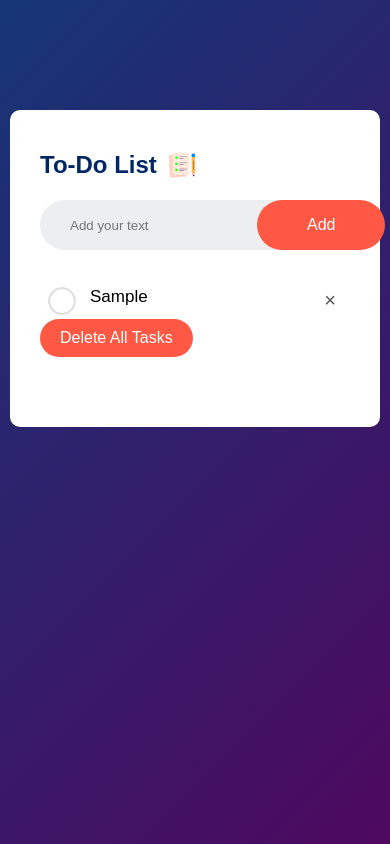
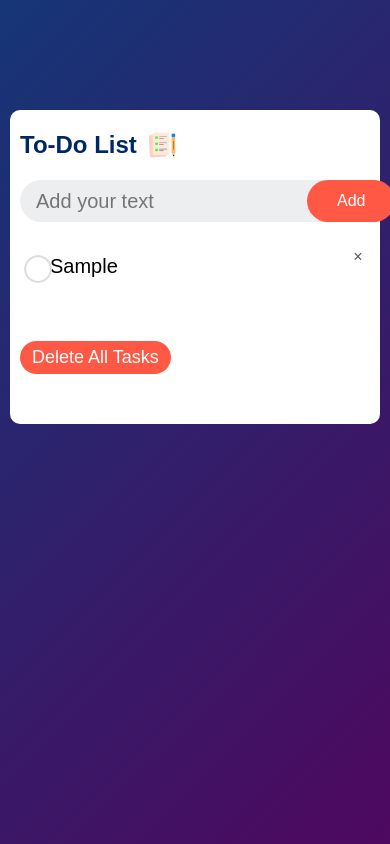
Before and after one commit to GomtiAhir/ToDo-, a plain HTML site: page index.html in a window 390 px wide. Both pictures are taken after typing "Sample" into the empty fields and a click on the button "Add". Drawn offline with Linux system fonts and the light colour scheme.

Commit message:
first commit

```diff
--- a/script.js
+++ b/script.js
@@ -1,5 +1,6 @@
 const inputBox = document.getElementById("input-box");
 const listContainer = document.getElementById("list-container");
+
 
 function addTask() {
     if (inputBox.value === '') {
--- a/style.css
+++ b/style.css
@@ -107,7 +107,7 @@ ul li span:hover{
     background: #edeef0;
 }
 .btn{
-
+     margin-top: 55px;
     padding: 10px 20px;
     background: #ff5945;
     color: #fff;
@@ -115,3 +115,83 @@ ul li span:hover{
     cursor: pointer;
     border-radius: 40px;
 }
+
+/* For tablet devices (e.g., iPad) */
+@media only screen and (max-width: 1024px) {
+    .container {
+        padding: 20px;
+    }
+    .todo-app {
+        padding: 30px 20px 60px;
+    }
+    .row {
+        padding-left: 15px;
+    }
+    input {
+        padding: 8px;
+        font-size: 20px;
+    }
+    button {
+        padding: 14px 40px;
+    }
+    ul li {
+        font-size: 20px;
+        padding: 10px 6px 10px 40px;
+    }
+    ul li::before {
+        top: 10px;
+        left: 6px;
+    }
+    ul li span {
+        top: 0;
+        height: 30px;
+        width: 30px;
+        font-size: 20px;
+        line-height: 30px;
+    }
+    .btn {
+        padding: 8px 16px;
+        font-size: 18px;
+        margin-top: 55px;
+    }
+}
+
+/* For phone devices */
+@media only screen and (max-width: 480px) {
+    .container {
+        padding: 10px;
+    }
+    .todo-app {
+        padding: 20px 10px 50px;
+    }
+    .row {
+        padding-left: 10px;
+    }
+    input {
+        padding: 6px;
+        font-size: 20px;
+    }
+    button {
+        padding: 12px 30px;
+    }
+    ul li {
+        font-size: 20px;
+        padding: 8px 4px 8px 30px;
+    }
+    ul li::before {
+        top: 8px;
+        left: 4px;
+    }
+    ul li span {
+        top: -2px;
+        height: 24px;
+        width: 24px;
+        font-size: 16px;
+        line-height: 24px;
+    }
+    .btn {
+        padding: 6px 12px;
+        font-size: 18px;
+         margin-top: 55px;
+    }
+}
```
Also changed, not shown: index.html (+1 -1 lines).
